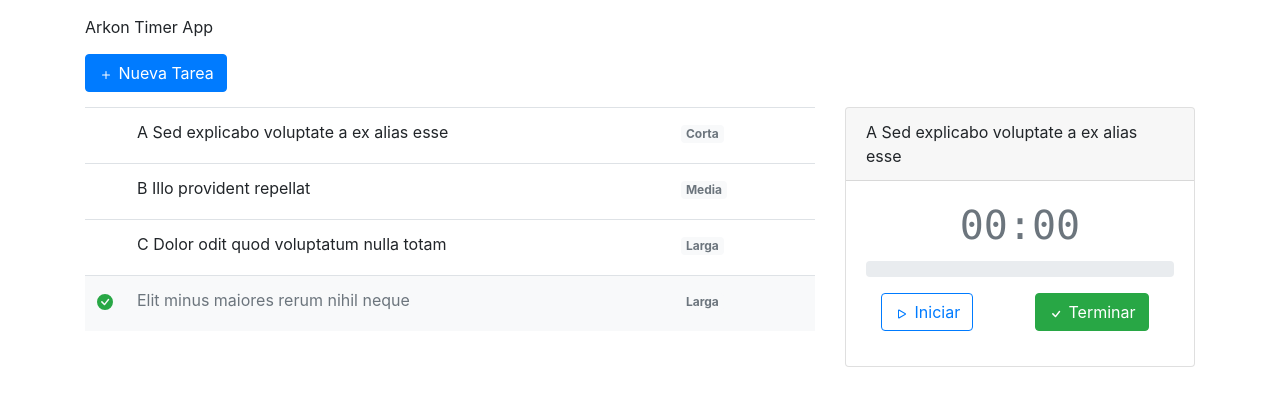
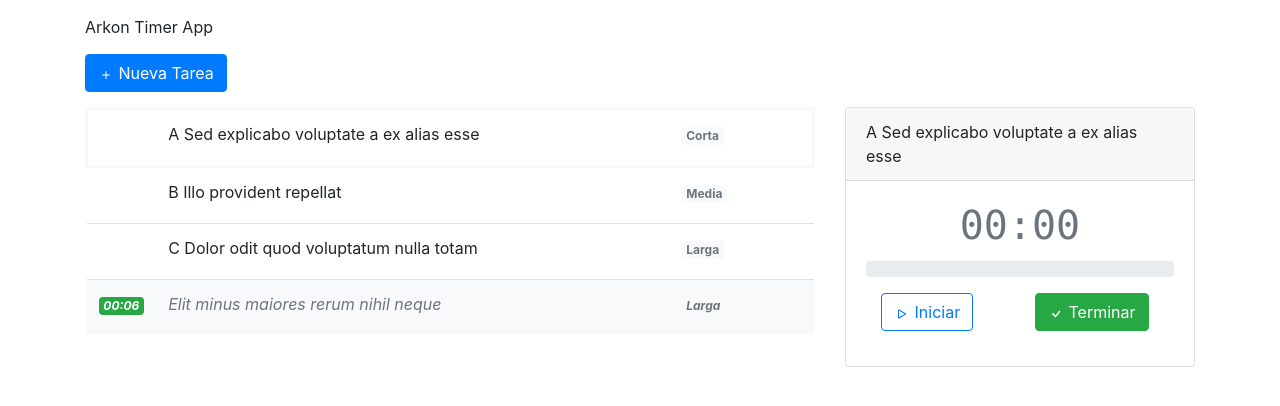
Before and after one commit to jmmendivil/taskmanager, a React (Create React App) app: page / in a window 1280 px wide. Shown: the top 406 px of the page. Built offline with nearby package versions, Linux system fonts and the light colour scheme.

Commit message:
feature(task): add progress bar to unfinished items

```diff
--- a/src/App.css
+++ b/src/App.css
@@ -13,6 +13,10 @@
   color: white;
 }
 
+.task-item:first-of-type {
+  border: 3px solid var(--light);
+}
+
 .task-item {
   background-color: var(--white);
 }
@@ -20,6 +24,10 @@
 .disabled.task-item {
   color: var(--gray);
   background-color: var(--light);
+}
+
+.done.task-item {
+  font-style: italic;
 }
 
 .row {
@@ -81,3 +89,13 @@
   line-height: 1.5 !important;
   border-radius: .2rem !important;
 }
+
+.tr--progress td {
+  padding: 0 !important;
+  border: none !important;
+}
+.tr--progress .progress {
+  height: 0.25rem !important;
+  border-radius: unset !important;
+  /* background-color: var(--light); */
+}
--- a/src/components/ItemTask/ItemTask.js
+++ b/src/components/ItemTask/ItemTask.js
@@ -1,8 +1,11 @@
 import React, { useState, useEffect } from 'react'
 import { Draggable } from 'react-beautiful-dnd'
-import { Button, Badge } from 'react-bootstrap'
+import { Button, Badge, ProgressBar } from 'react-bootstrap'
 import { Trash, Check, Pencil, CheckCircleFill } from 'react-bootstrap-icons'
 import { DURATION, DURATION_LABELS } from '../../config'
+import getProgressPct from '../../utils/getProgressPct'
+import getDiffsTime from '../../utils/getDiffsTime'
+import formatTimeText from '../../utils/formatTimeText'
 
 const TD_WIDTH = {
   fivepercent: { width: '5%' },
@@ -56,12 +59,19 @@ export default function ItemTask ({ task, index, onUpdate, onDelete, disabled })
     return <Badge variant='light'>{label}</Badge>
   }
 
+  const DoneBadge = ({ progress }) => {
+    const { mins, secs } = getDiffsTime([0, 0], progress)
+    const doneTime = formatTimeText(mins, secs)
+    return <Badge variant='success'>{doneTime}</Badge>
+  }
+
   // empty title means new task, edit asap
   useEffect(() => {
     if (task.title === '') setEdit(true)
   }, [task.title])
 
-  const disabledClass = (disabled || task.done) ? 'disabled' : ''
+  const disabledClass = (disabled || task.done) ? ' disabled ' : ''
+  const doneClass = (task.done) ? ' done ' : ''
 
   const getItemClass = (isDragging) => {
     return (isDragging) ? 'is-dragging' : ''
@@ -120,15 +130,16 @@ export default function ItemTask ({ task, index, onUpdate, onDelete, disabled })
       isDragDisabled={task.done || disabled}
     >
       {(provided, snapshot) => (
+        <>
           <tr
-          className={disabledClass + ' task-item ' + getItemClass(snapshot.isDragging)}
+            className={doneClass + disabledClass + ' task-item ' + getItemClass(snapshot.isDragging)}
             ref={provided.innerRef}
             {...provided.draggableProps}
             {...provided.dragHandleProps}
             style={getItemStyle(snapshot.isDragging, provided.draggableProps.style)}
           >
             <td style={TD_WIDTH.fivepercent}>
-            {(task.done) && <CheckCircleFill className='text-success' />}
+              {(task.done) && <DoneBadge progress={task.progress} />}
             </td>
             <td style={TD_WIDTH.threequarters}>
               {_title}
@@ -140,6 +151,14 @@ export default function ItemTask ({ task, index, onUpdate, onDelete, disabled })
               <Button variant='outline-secondary' size='sm' onClick={handleEditClick} className='button--action'><Pencil /></Button>
             </td>
           </tr>
+          {/* do not show progress on first task */}
+          {/* do not show progress on if task is done */}
+          {(task.progress > 0 && index > 0 && !task.done) && (
+            <tr className='tr--progress'>
+              <td colSpan={4}>{<ProgressBar now={getProgressPct(task.duration, task.progress)} />}</td>
+            </tr>
+          )}
+        </>
       )}
     </Draggable>
   )
--- a/src/hooks/useChronometer.js
+++ b/src/hooks/useChronometer.js
@@ -1,5 +1,7 @@
 import { useState } from 'react'
 import getDiffsTime from '../utils/getDiffsTime'
+import getProgressPct from '../utils/getProgressPct'
+import formatTimeText from '../utils/formatTimeText'
 
 // use with rAF
 let requestId
@@ -7,17 +9,6 @@ export default function useChronometer () {
   const [status, setStatus] = useState('idle')
   // percent & label
   const [progress, setProgress] = useState([0, '00:00'])
-
-  const getProgressPct = (duration, progress) => {
-    const durationMillis = duration * 60 * 1000
-    return (progress / durationMillis) * 100
-  }
-
-  const formatTimeText = (mins, secs) => {
-    const secsFormat = '0' + secs
-    const minsFormat = '0' + mins
-    return minsFormat.substr(-2) + ':' + secsFormat.substr(-2)
-  }
 
   const startChronometer = (duration, prevProgress, startDate) => {
     let start
--- a/src/models/tasks.seed.js
+++ b/src/models/tasks.seed.js
@@ -39,7 +39,7 @@ export default [
     title: 'Elit minus maiores rerum nihil neque',
     done: true,
     duration: 60,
-    progress: 0,
+    progress: 6000,
     created: 23084224,
     updates: [
       [32423, 23423],
--- /dev/null
+++ b/src/utils/formatTimeText.js
@@ -0,0 +1,5 @@
+export default (mins, secs) => {
+  const secsFormat = '0' + secs
+  const minsFormat = '0' + mins
+  return minsFormat.substr(-2) + ':' + secsFormat.substr(-2)
+}
--- /dev/null
+++ b/src/utils/getProgressPct.js
@@ -0,0 +1,4 @@
+export default (duration, progress) => {
+  const durationMillis = duration * 60 * 1000
+  return (progress / durationMillis) * 100
+}
```
Lines whose indentation alone changed are shown as unchanged.
